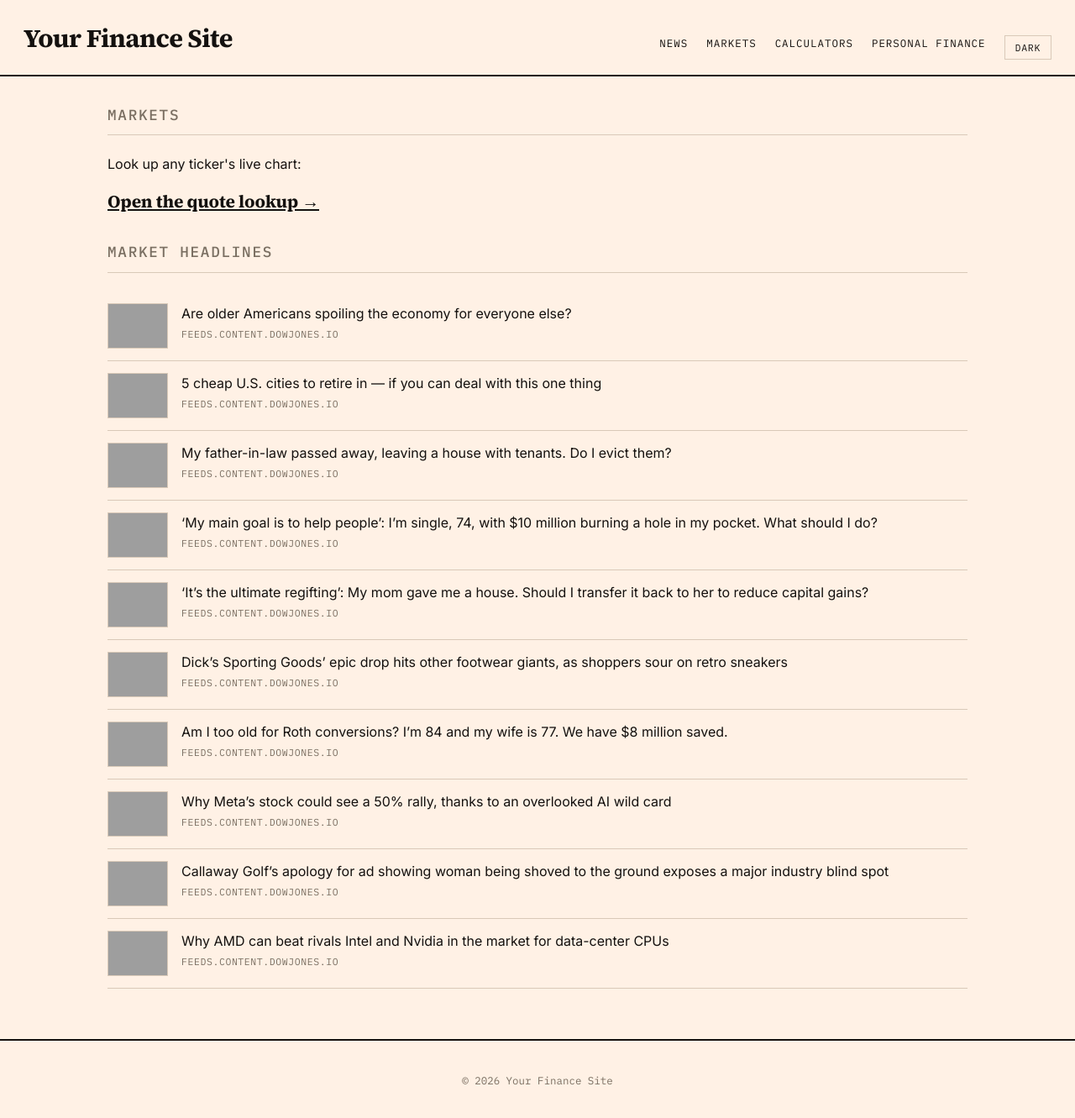
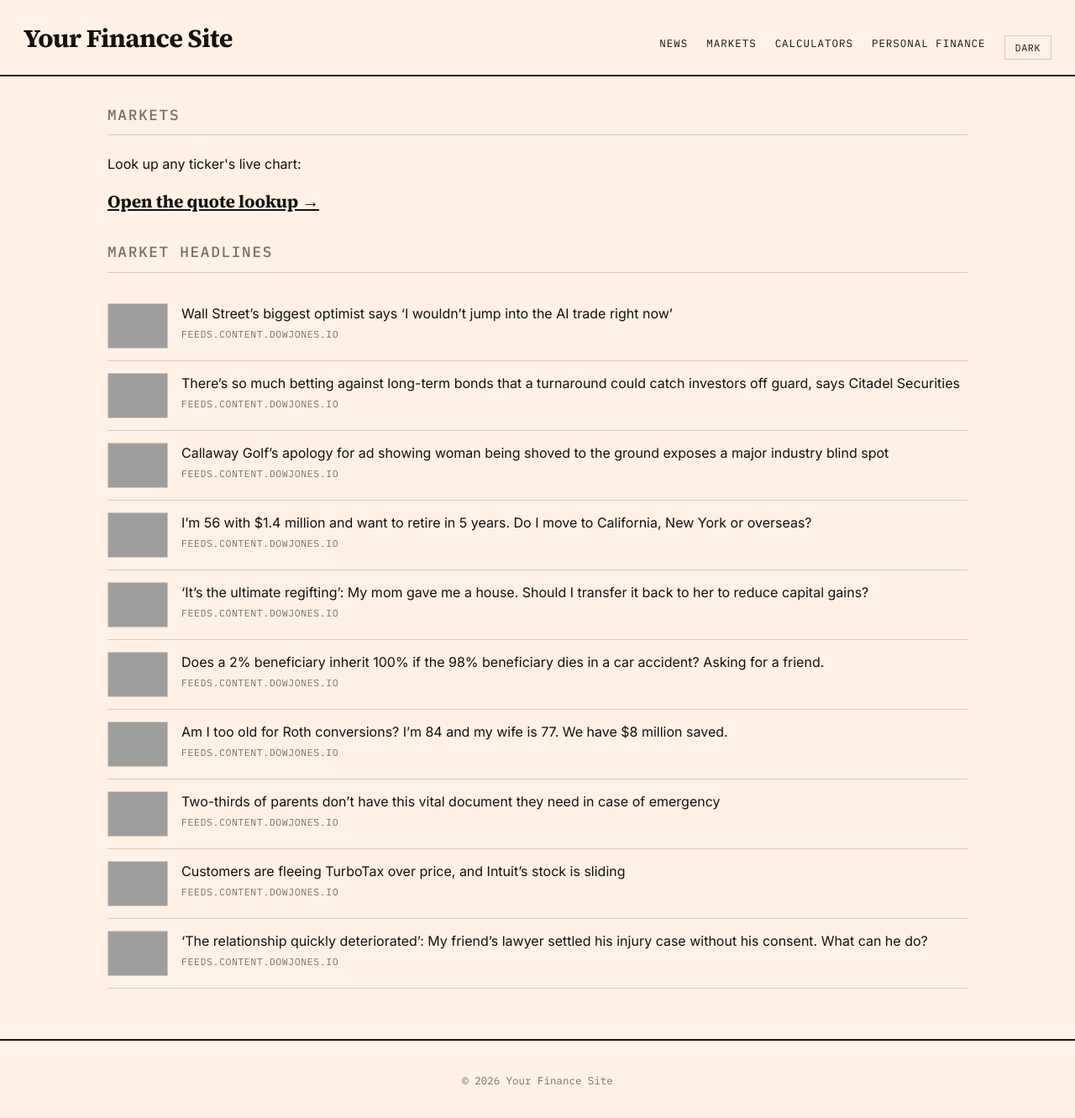
Before and after one commit to GlobTechCo/globtechco.github.io, a Jekyll site: the page built from markets.html, in a window 1280 px wide, cut to the strip 0-1335 px from the top of the page. Shown: the top 1331 px of the strip at 84% size. Built offline with Jekyll 4.4.1, drawn with Linux system fonts in a browser that asks for light colours; a script that is not in the unit is left out; grey boxes are pictures that could not be loaded.

Commit message:
Auto-content update 2026-08-26

```diff
--- a/_data/aggregator.yml
+++ b/_data/aggregator.yml
@@ -1,50 +1,50 @@
-- title: "Are older Americans spoiling the economy for everyone else?"
-  link: "https://www.marketwatch.com/story/are-older-americans-spoiling-the-economy-for-everyone-else-064b5820?mod=mw_rss_topstories"
+- title: "Wall Street\u2019s biggest optimist says \u2018I wouldn\u2019t jump into the AI trade right now\u2019"
+  link: "https://www.marketwatch.com/story/wall-streets-biggest-optimist-says-i-wouldnt-jump-into-the-ai-trade-right-now-18110306?mod=mw_rss_topstories"
   source: "feeds.content.dowjones.io"
-  pubdate: "Wed, 26 Aug 2026 01:41:00 GMT"
-  image: "https://images.mktw.net/im-67243608"
-- title: "5 cheap U.S. cities to retire in \u2014 if you can deal with this one thing"
-  link: "https://www.marketwatch.com/story/5-cheap-u-s-cities-to-retire-in-if-you-can-deal-with-this-one-thing-fbda5d1a?mod=mw_rss_topstories"
+  pubdate: "Wed, 26 Aug 2026 12:16:00 GMT"
+  image: "https://images.mktw.net/im-09097891"
+- title: "There\u2019s so much betting against long-term bonds that a turnaround could catch investors off guard, says Citadel Securities"
+  link: "https://www.marketwatch.com/story/wall-streets-massive-bet-against-long-term-bonds-is-a-recipe-for-a-painful-bearish-unwind-says-citadel-securities-430dc145?mod=mw_rss_topstories"
   source: "feeds.content.dowjones.io"
-  pubdate: "Wed, 26 Aug 2026 01:35:00 GMT"
-  image: "https://images.mktw.net/im-81114874"
-- title: "My father-in-law passed away, leaving a house with tenants. Do I evict them?"
-  link: "https://www.marketwatch.com/story/my-father-in-law-passed-away-leaving-a-house-with-tenants-do-i-evict-them-f974428c?mod=mw_rss_topstories"
+  pubdate: "Wed, 26 Aug 2026 12:01:00 GMT"
+  image: "https://images.mktw.net/im-21144169"
+- title: "Callaway Golf\u2019s apology for ad showing woman being shoved to the ground exposes a major industry blind spot"
+  link: "https://www.marketwatch.com/story/callaway-golfs-apology-for-ad-showing-woman-being-shoved-to-the-ground-exposes-a-major-industry-blind-spot-41101a13?mod=mw_rss_topstories"
   source: "feeds.content.dowjones.io"
-  pubdate: "Wed, 26 Aug 2026 00:30:00 GMT"
-  image: "https://images.mktw.net/im-91806983"
-- title: "\u2018My main goal is to help people\u2019: I\u2019m single, 74, with $10 million burning a hole in my pocket. What should I do?"
-  link: "https://www.marketwatch.com/story/my-main-goal-is-to-help-people-im-single-74-with-10-million-burning-a-hole-in-my-pocket-what-should-i-do-0e6112e1?mod=mw_rss_topstories"
+  pubdate: "Wed, 26 Aug 2026 11:43:00 GMT"
+  image: "https://images.mktw.net/im-04885865"
+- title: "I\u2019m 56 with $1.4 million and want to retire in 5 years. Do I move to California, New York or overseas?"
+  link: "https://www.marketwatch.com/story/im-56-with-1-4-million-and-want-to-retire-in-5-years-do-i-move-to-california-new-york-or-overseas-7cf10b08?mod=mw_rss_topstories"
   source: "feeds.content.dowjones.io"
-  pubdate: "Wed, 26 Aug 2026 00:01:00 GMT"
-  image: "https://images.mktw.net/im-31098244"
+  pubdate: "Wed, 26 Aug 2026 11:31:00 GMT"
+  image: "https://images.mktw.net/im-20534185"
 - title: "\u2018It\u2019s the ultimate regifting\u2019: My mom gave me a house. Should I transfer it back to her to reduce capital gains?"
   link: "https://www.marketwatch.com/story/its-the-ultimate-regifting-my-mom-gave-me-a-house-should-i-transfer-it-back-to-her-to-reduce-capital-gains-e357f49c?mod=mw_rss_topstories"
   source: "feeds.content.dowjones.io"
-  pubdate: "Tue, 25 Aug 2026 23:01:00 GMT"
+  pubdate: "Wed, 26 Aug 2026 11:15:00 GMT"
   image: "https://images.mktw.net/im-04389897"
-- title: "Dick\u2019s Sporting Goods\u2019 epic drop hits other footwear giants, as shoppers sour on retro sneakers"
-  link: "https://www.marketwatch.com/story/dicks-sporting-goods-stock-is-having-its-worst-day-ever-as-sneakers-arent-selling-without-deeper-discounts-5a868358?mod=mw_rss_topstories"
+- title: "Does a 2% beneficiary inherit 100% if the 98% beneficiary dies in a car accident? Asking for a friend."
+  link: "https://www.marketwatch.com/story/does-a-2-beneficiary-inherit-100-if-the-98-beneficiary-dies-in-a-car-accident-asking-for-a-friend-67aacc06?mod=mw_rss_topstories"
   source: "feeds.content.dowjones.io"
-  pubdate: "Tue, 25 Aug 2026 22:57:00 GMT"
-  image: "https://images.mktw.net/im-53047310"
+  pubdate: "Wed, 26 Aug 2026 10:16:00 GMT"
+  image: "https://images.mktw.net/im-87399340"
 - title: "Am I too old for Roth conversions? I\u2019m 84 and my wife is 77. We have $8 million saved."
   link: "https://www.marketwatch.com/story/am-i-too-old-for-roth-conversions-im-84-and-my-wife-is-77-we-have-8-million-saved-fb08fccd?mod=mw_rss_topstories"
   source: "feeds.content.dowjones.io"
-  pubdate: "Tue, 25 Aug 2026 22:45:00 GMT"
+  pubdate: "Wed, 26 Aug 2026 10:15:00 GMT"
   image: "https://images.mktw.net/im-88832809"
-- title: "Why Meta\u2019s stock could see a 50% rally, thanks to an overlooked AI wild card"
-  link: "https://www.marketwatch.com/story/why-metas-stock-could-see-a-50-rally-thanks-to-an-overlooked-ai-wild-card-28cea54b?mod=mw_rss_topstories"
+- title: "Two-thirds of parents don\u2019t have this vital document they need in case of emergency"
+  link: "https://www.marketwatch.com/story/two-thirds-of-parents-dont-have-this-vital-document-they-need-in-case-of-emergency-7c54efb3?mod=mw_rss_topstories"
   source: "feeds.content.dowjones.io"
-  pubdate: "Tue, 25 Aug 2026 21:01:00 GMT"
-  image: "https://images.mktw.net/im-19737516"
-- title: "Callaway Golf\u2019s apology for ad showing woman being shoved to the ground exposes a major industry blind spot"
-  link: "https://www.marketwatch.com/story/callaway-golfs-apology-for-ad-showing-woman-being-shoved-to-the-ground-exposes-a-major-industry-blind-spot-41101a13?mod=mw_rss_topstories"
+  pubdate: "Wed, 26 Aug 2026 10:00:00 GMT"
+  image: "https://images.mktw.net/im-39056468"
+- title: "Customers are fleeing TurboTax over price, and Intuit\u2019s stock is sliding"
+  link: "https://www.marketwatch.com/story/customers-are-fleeing-turbotax-over-price-and-intuits-stock-is-sliding-a37dcce0?mod=mw_rss_topstories"
   source: "feeds.content.dowjones.io"
-  pubdate: "Tue, 25 Aug 2026 21:00:00 GMT"
-  image: "https://images.mktw.net/im-04885865"
-- title: "Why AMD can beat rivals Intel and Nvidia in the market for data-center CPUs"
-  link: "https://www.marketwatch.com/story/why-amd-can-beat-rivals-intel-and-nvidia-in-the-market-for-data-center-cpus-e49a53f1?mod=mw_rss_topstories"
+  pubdate: "Wed, 26 Aug 2026 09:50:00 GMT"
+  image: "https://images.mktw.net/im-09301959"
+- title: "\u2018The relationship quickly deteriorated\u2019: My friend\u2019s lawyer settled his injury case without his consent. What can he do?"
+  link: "https://www.marketwatch.com/story/the-relationship-quickly-deteriorated-my-friends-lawyer-settled-his-injury-case-without-his-consent-what-can-he-do-a289fee9?mod=mw_rss_topstories"
   source: "feeds.content.dowjones.io"
-  pubdate: "Tue, 25 Aug 2026 20:59:00 GMT"
-  image: "https://images.mktw.net/im-34746867"
+  pubdate: "Wed, 26 Aug 2026 09:15:00 GMT"
+  image: "https://images.mktw.net/im-59021210"
```
